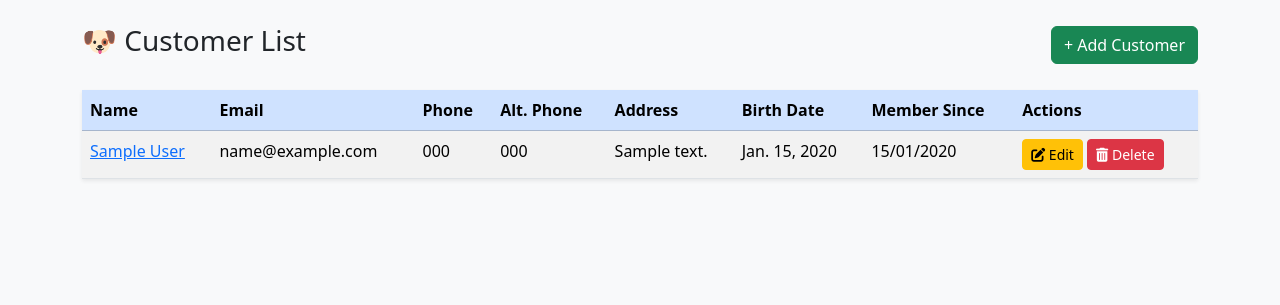
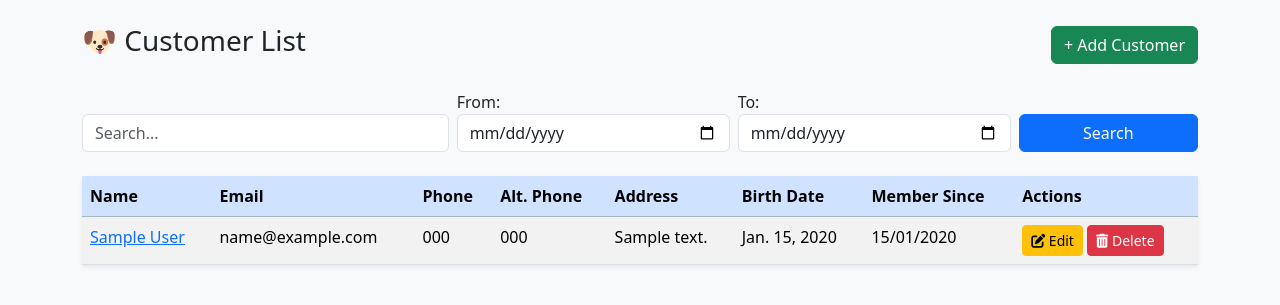
Before and after one commit to KaylerMm/FARO-2.0, a Django app: page /customers/ in a window 1280 px wide. Shown: the part 56-361 px from the top of the page. Run offline with Django 5.2, Linux system fonts and the light colour scheme; a user stored in the database is signed in; tables that the repository leaves empty hold one stand-in row (values such as "Sample post").

Commit message:
feat: Customer search filters

```diff
--- a/customers/urls.py
+++ b/customers/urls.py
@@ -6,5 +6,5 @@ urlpatterns = [
     path('create/', views.create_customer, name='create_customer'),
     path('delete/<int:pk>/', views.delete_customer, name='delete_customer'),
     path('edit/<int:pk>/', views.edit_customer, name='edit_customer'),
-    path('<int:pk>/', views.customer_detail, name='customer_detail')
+    path('<int:pk>/', views.customer_detail, name='customer_detail'),
 ]
--- a/customers/views.py
+++ b/customers/views.py
@@ -1,13 +1,35 @@
+import csv
+
+from datetime import datetime
 from django.shortcuts import get_object_or_404, render, redirect
 from django.contrib.auth.decorators import login_required
+from django.http import HttpResponse
 from django.views.decorators.http import require_POST
+from django.db.models import Q
 from .models import Customer
 from .forms import CustomerForm
 
 # View to display list of customers
 @login_required
 def customers_list(request):
+    query = request.GET.get('q')
+    date_from = request.GET.get('from')
+    date_to = request.GET.get('to')
+
     customers = Customer.objects.all()
+
+    if query:
+        customers = customers.filter(
+            Q(name__icontains=query) |
+            Q(email__icontains=query) |
+            Q(cpf__icontains=query)
+        )
+
+    if date_from:
+        customers = customers.filter(registration_date__gte=date_from)
+    if date_to:
+        customers = customers.filter(registration_date__lte=date_to)
+
     return render(request, 'customers/customers_list.html', {'customers': customers})
 
 # View to create a new customer
--- a/templates/customers/customers_list.html
+++ b/templates/customers/customers_list.html
@@ -6,6 +6,23 @@
     <h1 class="h3">🐶 Customer List</h1>
     <a href="{% url 'create_customer' %}" class="btn btn-success">+ Add Customer</a>
 </div>
+
+<form method="get" class="mb-4 row g-2 align-items-end">
+    <div class="col-md-4">
+        <input type="search" name="q" class="form-control" placeholder="Search..." value="{{ request.GET.q }}">
+    </div>
+    <div class="col-md-3">
+        <label>From:</label>
+        <input type="date" name="from" class="form-control" value="{{ request.GET.from }}">
+    </div>
+    <div class="col-md-3">
+        <label>To:</label>
+        <input type="date" name="to" class="form-control" value="{{ request.GET.to }}">
+    </div>
+    <div class="col-md-2">
+        <button type="submit" class="btn btn-primary w-100"> Search</button>
+    </div>
+</form>
 
 <table class="table table-striped table-hover shadow-sm">
     <thead class="table-primary">
```
